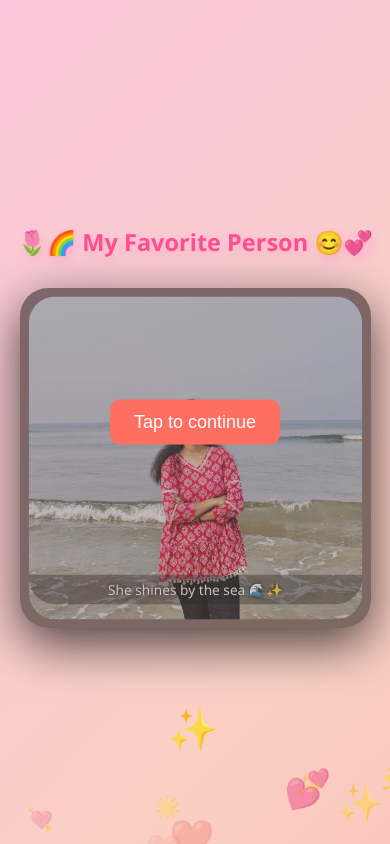
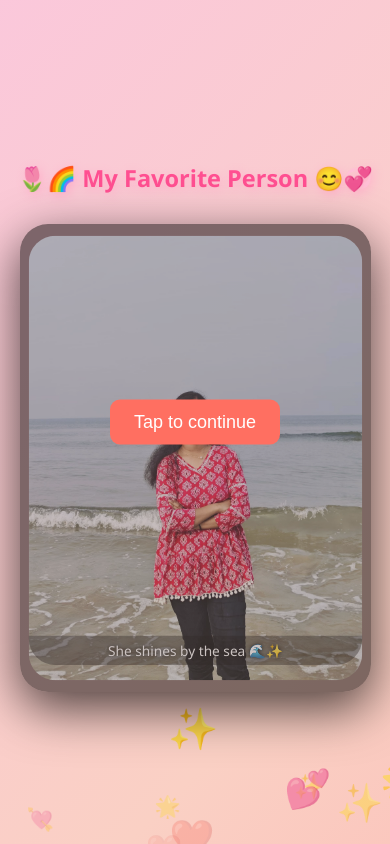
Before and after one commit to tejasphapale/Birthday, a plain HTML site: page pic1.html in a window 390 px wide. Drawn offline with Linux system fonts and the light colour scheme.

Commit message:
Update pic1.css

```diff
--- a/pic1.css
+++ b/pic1.css
@@ -69,7 +69,7 @@ body {
   position: relative;
   width: 100%;
   max-width: 340px;
-  height: 480px;
+ aspect-ratio: 3/4;
   overflow: hidden;
   margin-top: 20px;
   border-radius: 28px;
@@ -133,6 +133,6 @@ body {
 
 @media (max-width: 400px) {
   .heading { font-size: 1.4rem; top: 12px; }
-  .slideshow-container { max-width: 90vw; height: 340px; }
+  .slideshow-container { max-width: 90vw; aspect-ratio: 3/4; }
   .caption { font-size: 0.9rem; }
 }
```
